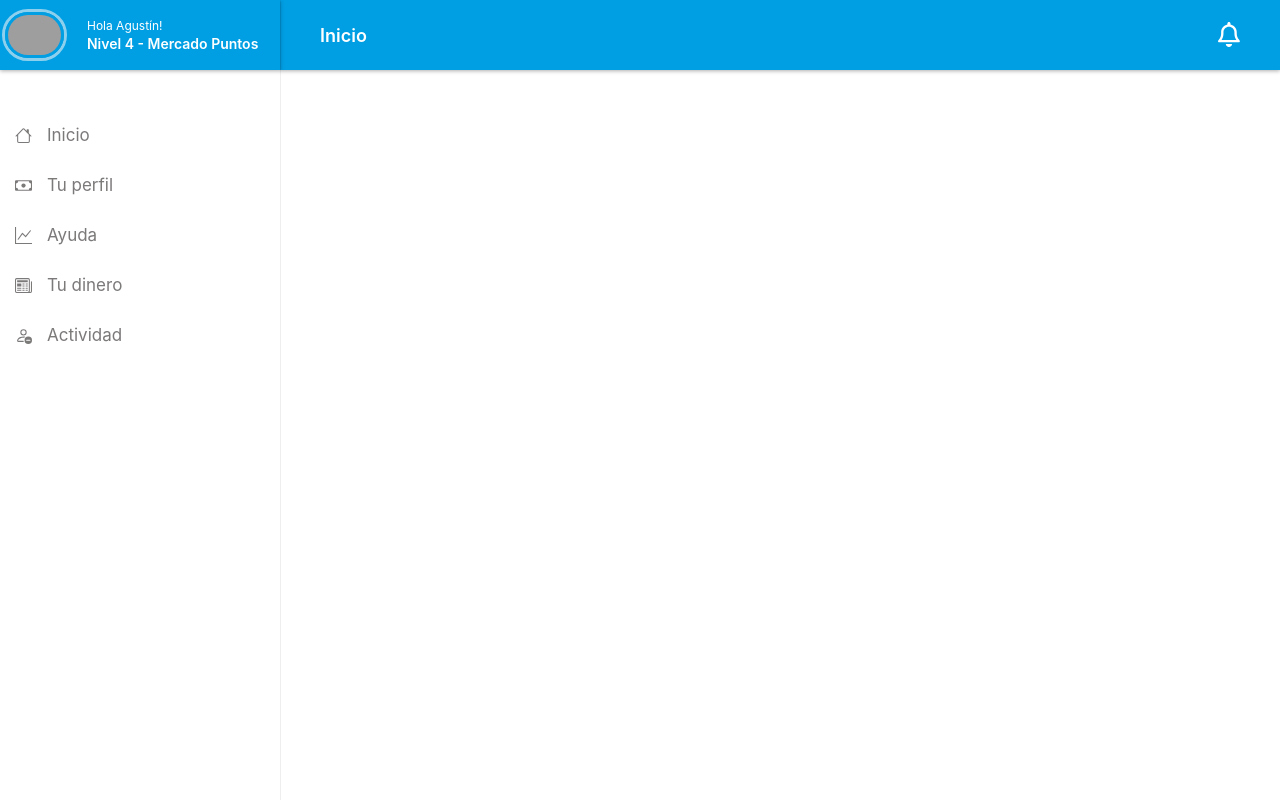
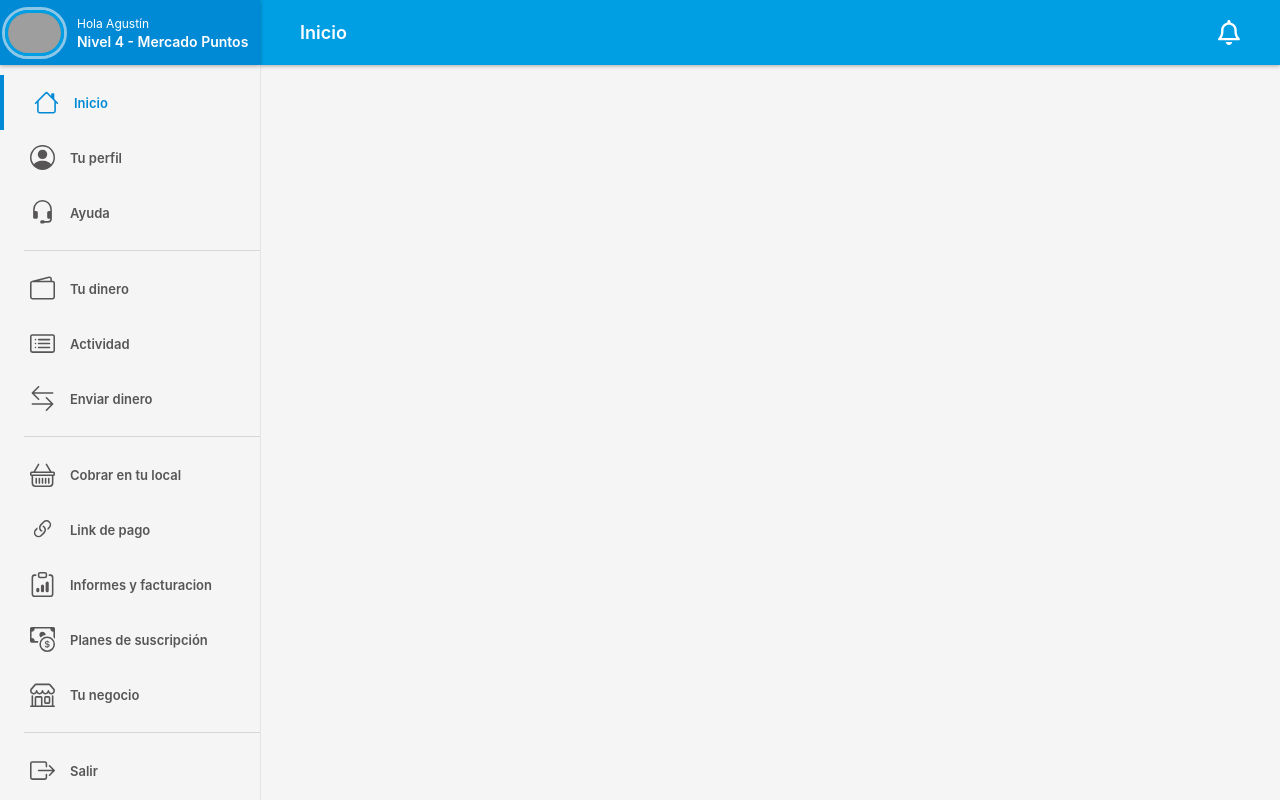
Before and after one commit to agvanetta/mercadopagoClone, a React (Create React App) app: page / in a window 1280 px wide. Built offline with nearby package versions, Linux system fonts and the light colour scheme; grey boxes are pictures that could not be loaded.

Commit message:
sidebar_ok

```diff
--- a/src/App.css
+++ b/src/App.css
@@ -1,39 +1,5 @@
 .App {
-  background-color: #ededed;
+  background-color: #f5f5f5;
   text-align: center;
   font-family: Proxima Nova,-apple-system,Helvetica Neue,Helvetica,Roboto,Arial,sans-serif;
 }
-
-.App-logo {
-  height: 40vmin;
-  pointer-events: none;
-}
-
-@media (prefers-reduced-motion: no-preference) {
-  .App-logo {
-    animation: App-logo-spin infinite 20s linear;
-  }
-}
-
-.App-header {
-  min-height: 100vh;
-  display: flex;
-  flex-direction: column;
-  align-items: center;
-  justify-content: center;
-  font-size: calc(10px + 2vmin);
-  color: white;
-}
-
-.App-link {
-  color: #61dafb;
-}
-
-@keyframes App-logo-spin {
-  from {
-    transform: rotate(0deg);
-  }
-  to {
-    transform: rotate(360deg);
-  }
-}
--- a/src/components/Header/Header.css
+++ b/src/components/Header/Header.css
@@ -1,13 +1,15 @@
 .header{
     background-color:#009ee3;
     display: flex;
-    height: 70px;
+    height: 65px;
     box-shadow: 0 1px 4px 0 rgb(0 0 0 / 32%);
     color: white;
     float: right;
     flex-direction: column;
-    width: calc(100% - 280px);
+    margin-left: 260px;
+    width: calc(100% - 260px);
     justify-content: center;
+    position: fixed;
 }
 
 .header__right{
--- a/src/components/Sidebar/Sidebar.css
+++ b/src/components/Sidebar/Sidebar.css
@@ -1,24 +1,28 @@
 .sidebar{
-    height: 100vh;
     color: white;
-    position: fixed;
-    width: 280px;
-    height: 100vh;
+    width: 260px;
     display: flex;
     flex-direction: column;
     box-shadow: 0 1px 1px 0 rgba(0, 0, 0, 0.405);
+    height: 100vh;
+}
+
+.sidebar__border{
+    margin: 0px 0 0px 24px;
+    border-bottom: 1px solid rgba(128, 128, 128, 0.263);
 }
 
 .sidebar__left{
+    /* position: fixed; */
+    position: absolute;
+    height: 65px;
     justify-content: center;
-    height: 70px;
     z-index: 60;
-    background-color:  #009ee3;
-    width: 280px;
+    background-color:  #008ad6;
+    width: 260px;
     display: flex;
     align-items: center;
     box-shadow: 0 1px 4px 0 rgb(0 0 0 / 32%);
-
 }
 
 .sidebar__left__img{
@@ -35,7 +39,7 @@
 }
 
 .sidebar__left__text{
-    padding: 0px 20px;
+    padding: 0px 10px 0 10px;
     text-align: start;
 }
 
@@ -51,41 +55,61 @@
     font-weight: 600;
 }
 
-.sidebar__mainpanel{
-    font-size: 17px;
+.sidebar__mainpanel__container{
+    margin-top: 65px;
+    position: relative;
+    width: 260px;
+    background-color: #f5f5f5;
+    overflow: auto;
     display: flex;
     flex-direction: column;
-    padding-top: 40px;
+}
+
+.sidebar__mainpanel{
+    font-size: 13px;
+    font-weight: 600;
+    display: flex;
+    flex-direction: column;
+    padding: 10px 10px 10px 0;
 }
 
 .sidebar__mainpanel__options{
+    width: 89%;
     display: flex;
     align-items: center;
-    padding: 15px;
-    color: #7c7979;
+    padding: 15px 0 15px 30px;
+    color: #575555;
+    cursor: pointer;
+    text-align: start;
+}
+
+.sidebar__mainpanel__options:hover{
+    background-color: rgba(234, 234, 234, 0.515);
+    transition: .1s;
+}
+
+#sidebar__mainpanel__lastOption{
+    font-size: 11px;
+    font-weight: 600;
+    display: flex;
+    flex-direction: column;
+    align-items: flex-start
+}
+
+#sidebar__mainpanel__lastOption p{
+    margin: 0;
+    color: #009ee3;
 }
 
 .links{
     text-decoration: none;
 }
 
-
-.sidebar__mainpanel__options:hover{
-    color: #1394ee;
-    border-left-style: solid;
-    padding-left: 13px;
-    font-weight: 500;
-}
-
+    /* border-left-style: solid; */
 .sidebar__icons{
+    font-size: 25px;
     padding-right: 15px;
     display: flex;
 }
 
-@media screen and (max-width: 850px) {
-
-.sidebar{
-    display: none;
-}
-
-}
+@media screen and (max-width: 850px) {}
--- a/src/components/Sidebar/Sidebar.js
+++ b/src/components/Sidebar/Sidebar.js
@@ -1,7 +1,10 @@
 import React from "react";
 import "./Sidebar.css";
 import { Link } from "react-router-dom";
-import { BsHouse, BsCash, BsGraphUp, BsPersonDash, BsNewspaper } from "react-icons/bs";
+import { BsHouse, BsPersonCircle, BsHeadset, BsCashCoin,
+  BsBoxArrowRight, BsWallet2, BsCardList, BsArrowLeftRight, BsBasket,
+    BsLink45Deg, BsClipboardData, BsShop, BsPhone } from "react-icons/bs";
+
 
 function Sidebar() {
   return (
@@ -15,17 +18,41 @@ function Sidebar() {
                 />
             </div>
             <div className='sidebar__left__text'>
-                <p>Hola Agustín!</p>
+                <p>Hola Agustín</p>
                 <div>Nivel 4 - Mercado Puntos </div>
             </div>
+      </div>
+        <div className="sidebar__mainpanel__container">
+          <div className="sidebar__mainpanel">
+            <Link to="/" className="links"><div className="sidebar__mainpanel__options" style={{color:"#008ad6" , borderLeft:"4.5px solid #008ad6"}} > <div className="sidebar__icons"><BsHouse/></div><span >Inicio</span></div></Link>
+            <Link to="/" className="links"><div className="sidebar__mainpanel__options" > <div className="sidebar__icons"><BsPersonCircle/></div><span >Tu perfil</span></div></Link>
+            <Link to="/" className="links"><div className="sidebar__mainpanel__options" > <div className="sidebar__icons"><BsHeadset/></div><span >Ayuda</span></div> </Link>
+          </div>
+          <div className="sidebar__border"/>
+          <div className="sidebar__mainpanel">
+            <Link to="/" className="links"><div className="sidebar__mainpanel__options" > <div className="sidebar__icons"><BsWallet2/></div><span >Tu dinero</span></div></Link>
+            <Link to="/" className="links"><div className="sidebar__mainpanel__options" > <div className="sidebar__icons"><BsCardList/></div><span >Actividad</span></div></Link>
+            <Link to="/" className="links"><div className="sidebar__mainpanel__options" > <div className="sidebar__icons"><BsArrowLeftRight/></div><span >Enviar dinero</span></div> </Link>
+          </div>
+          <div className="sidebar__border"/>
+          <div className="sidebar__mainpanel">
+            <Link to="/" className="links"><div className="sidebar__mainpanel__options" > <div className="sidebar__icons"><BsBasket/></div><span >Cobrar en tu local</span></div></Link>
+            <Link to="/" className="links"><div className="sidebar__mainpanel__options" > <div className="sidebar__icons"><BsLink45Deg/></div><span >Link de pago</span></div></Link>
+            <Link to="/" className="links"><div className="sidebar__mainpanel__options" > <div className="sidebar__icons"><BsClipboardData/></div><span >Informes y facturacion</span></div> </Link>
+            <Link to="/" className="links"><div className="sidebar__mainpanel__options" > <div className="sidebar__icons"><BsCashCoin/></div><span >Planes de suscripción</span></div> </Link>
+            <Link to="/" className="links"><div className="sidebar__mainpanel__options" > <div className="sidebar__icons"><BsShop/></div><span >Tu negocio</span></div> </Link>
+          </div>
+          <div className="sidebar__border"/>
+
+          <div className="sidebar__mainpanel">
+            <Link to="/" className="links"><div className="sidebar__mainpanel__options" > <div className="sidebar__icons"><BsBoxArrowRight/></div><span >Salir</span></div></Link>
+          </div>
+          <div className="sidebar__border"/>
+
+          <div className="sidebar__mainpanel">
+            <Link to="/" className="links"><div className="sidebar__mainpanel__options"  > <div className="sidebar__icons"><BsPhone/></div><span id="sidebar__mainpanel__lastOption"><span>Tu celular es tu nueva billetera</span> <p>Descargá la app</p> </span></div></Link>
+          </div>
         </div>
-       <div className="sidebar__mainpanel">
-       <Link to="/" className="links"><div className="sidebar__mainpanel__options" > <div className="sidebar__icons"><BsHouse/></div><span >Inicio</span></div></Link>
-       <Link to="/" className="links"><div className="sidebar__mainpanel__options" > <div className="sidebar__icons"><BsCash/></div><span >Tu perfil</span></div></Link>
-       <Link to="/" className="links"><div className="sidebar__mainpanel__options" > <div className="sidebar__icons"><BsGraphUp/></div><span >Ayuda</span></div> </Link>
-       <Link to="/" className="links"><div className="sidebar__mainpanel__options" > <div className="sidebar__icons"><BsNewspaper/></div><span >Tu dinero</span></div> </Link>
-       <Link to="/" className="links"><div className="sidebar__mainpanel__options" > <div className="sidebar__icons"><BsPersonDash/></div><span >Actividad</span></div> </Link>
-       </div>
     </div>
   );
 }
```
